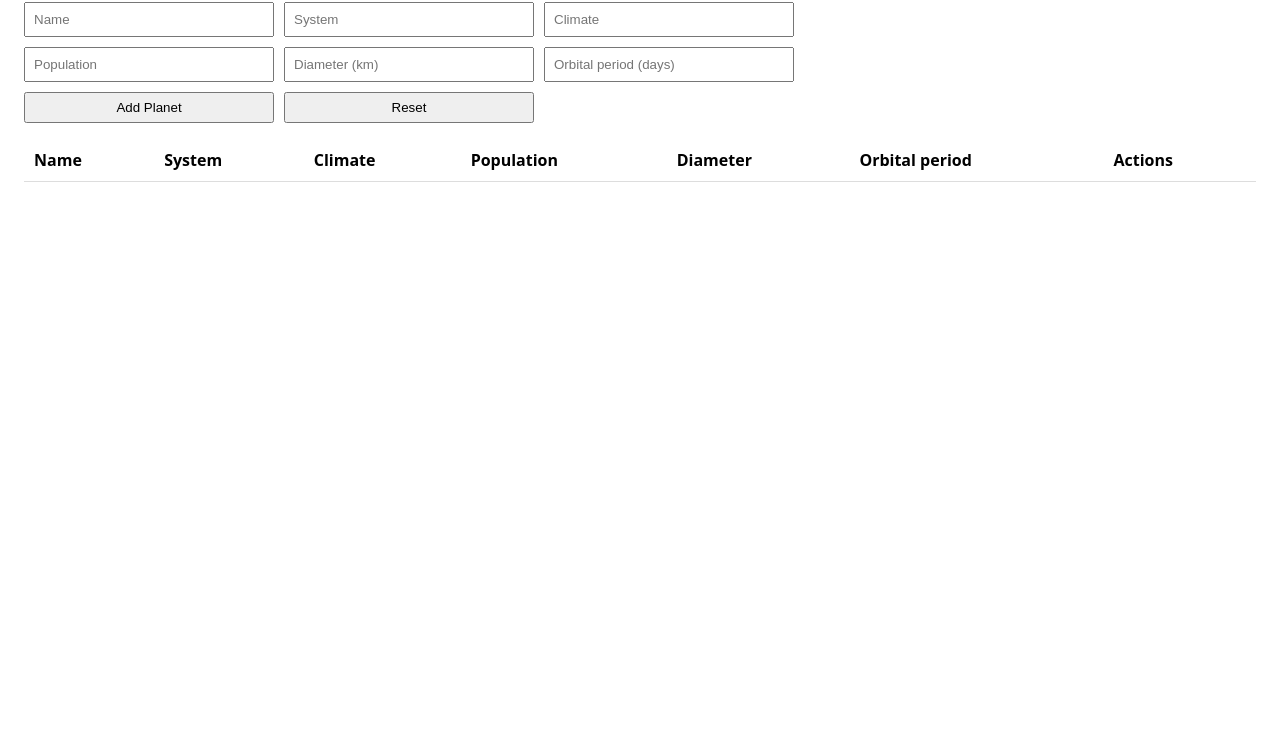
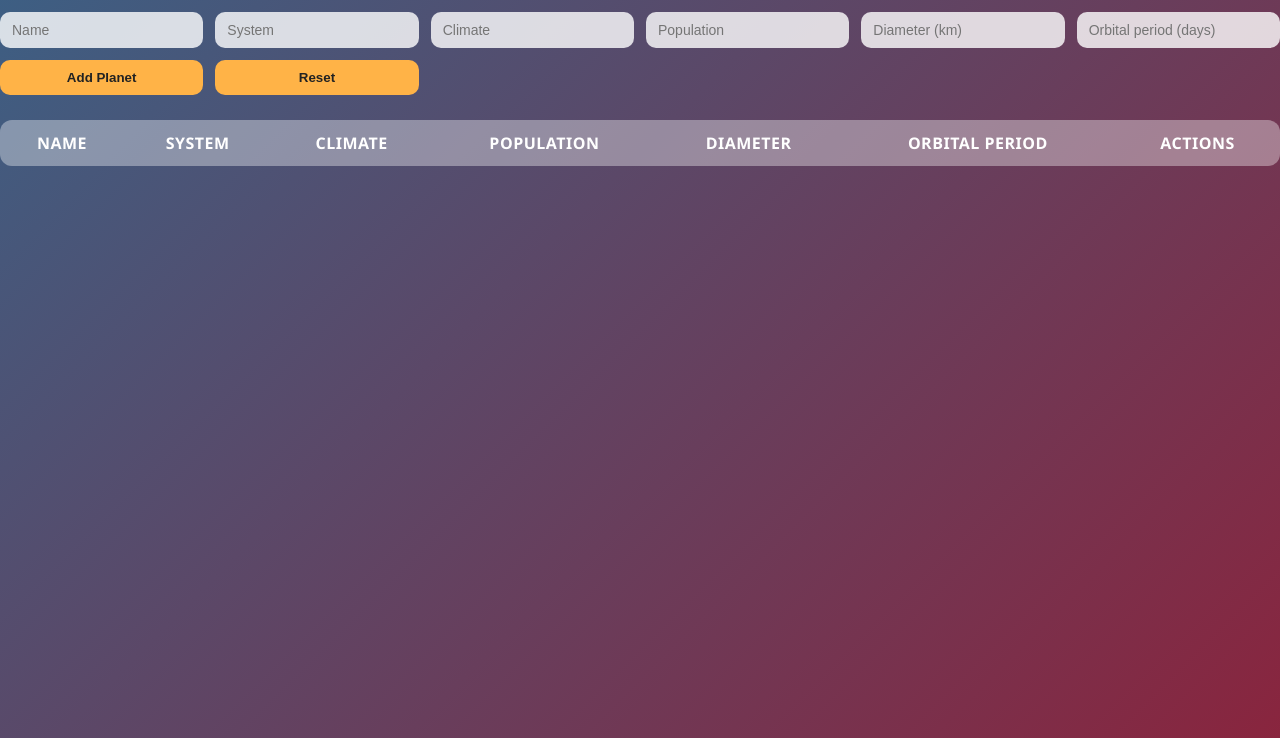
Before and after one commit to masha282728/planet-crud, a website: page frontend/index.html in a window 1280 px wide. Shown: the part 86-824 px from the top of the page. Before the commit the page ends 800 px from the top, so only its background shows below. Drawn offline with Linux system fonts and the light colour scheme; no server answers.

Commit message:
style: dodano nowoczesny kosmiczny design strony planet

```diff
--- a/frontend/style.css
+++ b/frontend/style.css
@@ -1,6 +1,92 @@
-body { font-family: system-ui, Arial, sans-serif; margin: 24px; }
-form { display: grid; gap: 10px; grid-template-columns: repeat(3, 250px); align-items: center; margin-bottom: 16px; }
-form input { padding: 8px; }
-table { border-collapse: collapse; width: 100%; }
-th, td { border-bottom: 1px solid #ddd; padding: 10px; text-align: left; }
-button { padding: 6px 10px; cursor: pointer; }
+
+body {
+  font-family: "Segoe UI", Roboto, sans-serif;
+  background: linear-gradient(135deg, #3a6186, #89253e);
+  color: #fff;
+  margin: 0;
+  padding: 0;
+  min-height: 100vh;
+}
+.container {
+  max-width: 900px;
+  margin: 60px auto;
+  background: rgba(255, 255, 255, 0.1);
+  padding: 30px 40px;
+  border-radius: 20px;
+  box-shadow: 0 8px 25px rgba(0, 0, 0, 0.3);
+  backdrop-filter: blur(10px);
+}
+h1 {
+  text-align: center;
+  color: #fff;
+  font-size: 36px;
+  margin-bottom: 25px;
+  letter-spacing: 1px;
+}
+form {
+  display: grid;
+  grid-template-columns: repeat(auto-fit, minmax(180px, 1fr));
+  gap: 12px;
+  margin-bottom: 25px;
+}
+
+input {
+  padding: 10px 12px;
+  border: none;
+  border-radius: 10px;
+  outline: none;
+  background: rgba(255, 255, 255, 0.8);
+  font-size: 14px;
+}
+
+button {
+  padding: 10px 15px;
+  border: none;
+  border-radius: 10px;
+  background: #ffb347;
+  color: #222;
+  font-weight: bold;
+  cursor: pointer;
+  transition: 0.3s;
+}
+
+button:hover {
+  background: #ffcc33;
+  transform: scale(1.05);
+}
+table {
+  width: 100%;
+  border-collapse: collapse;
+  margin-top: 15px;
+  background: rgba(255, 255, 255, 0.15);
+  border-radius: 12px;
+  overflow: hidden;
+}
+
+th, td {
+  text-align: center;
+  padding: 12px;
+  color: #fff;
+}
+
+th {
+  background: rgba(255, 255, 255, 0.25);
+  text-transform: uppercase;
+  letter-spacing: 0.5px;
+}
+
+tr:nth-child(even) {
+  background: rgba(255, 255, 255, 0.1);
+}
+
+tr:hover {
+  background: rgba(255, 255, 255, 0.2);
+}
+@keyframes fadeIn {
+  from { opacity: 0; transform: translateY(20px); }
+  to { opacity: 1; transform: translateY(0); }
+}
+
+.container, table {
+  animation: fadeIn 0.7s ease-in-out;
+}
```
